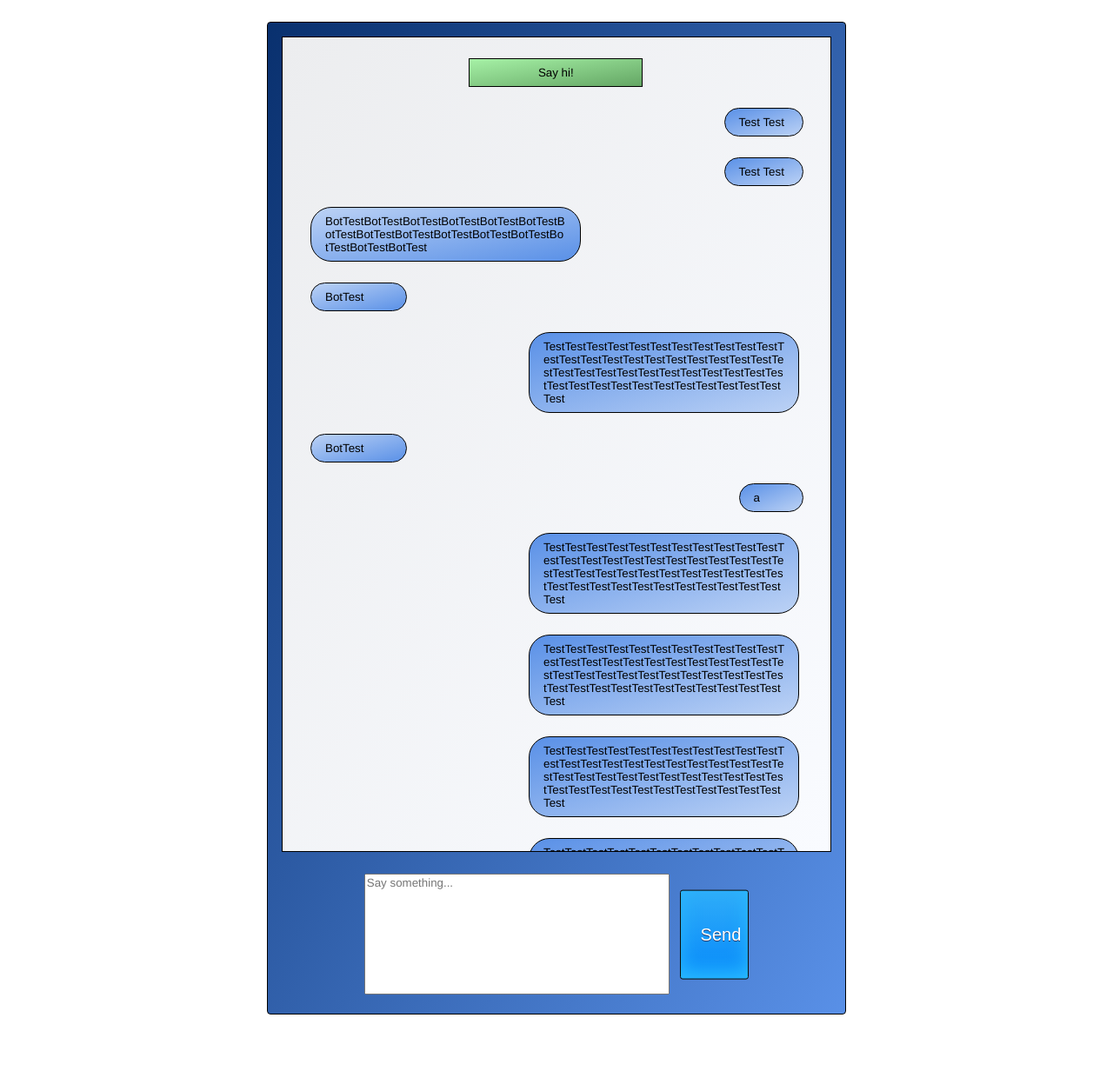
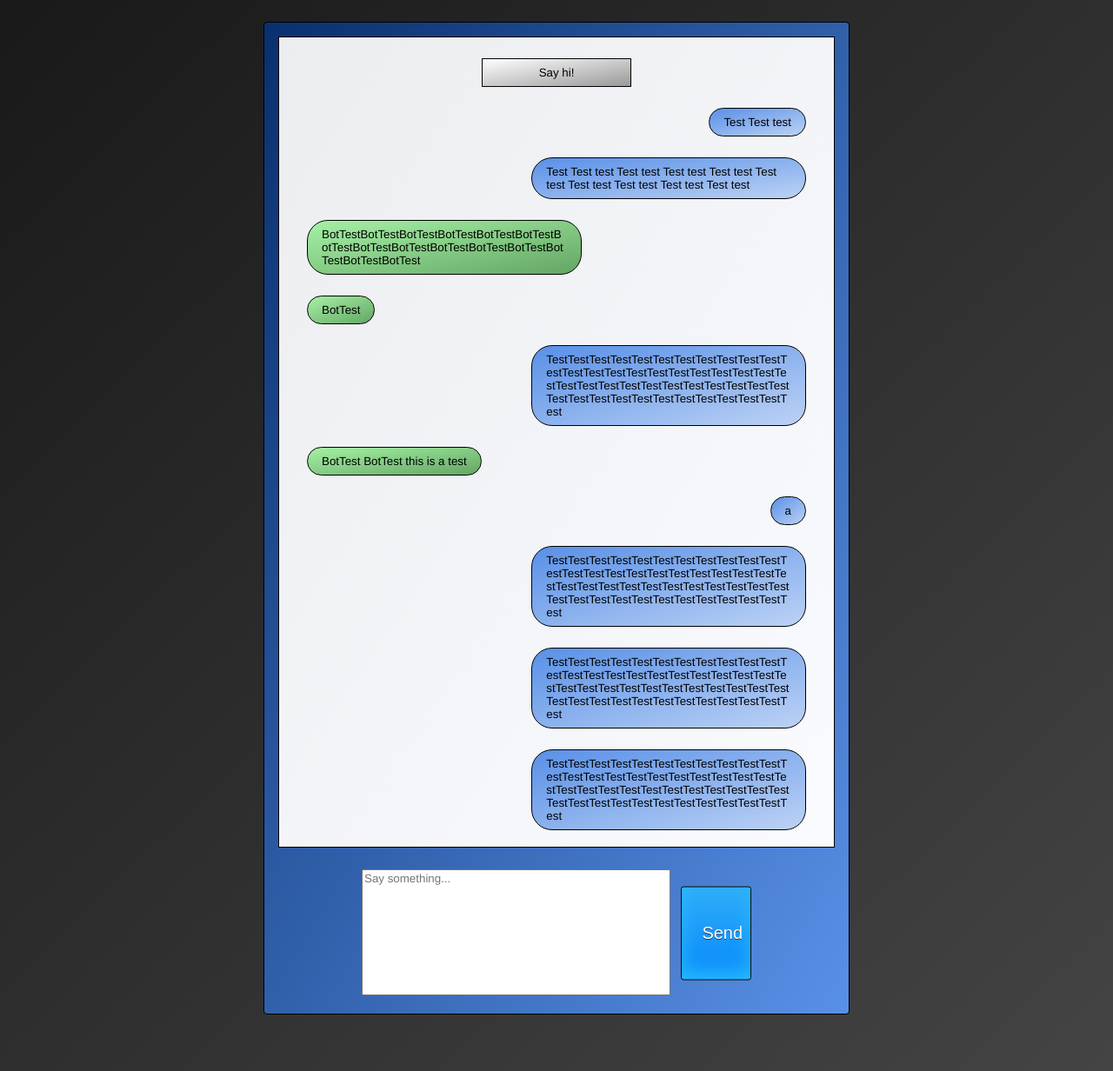
Before and after one commit to SamFinni/COSC310-Chatbot, a PHP site: page /site.html in a window 1280 px wide. Shown: the whole page at 87% size. Run offline with PHP 8.4, Linux system fonts and the light colour scheme.

Commit message:
fixed some bugs in the frontend and changed style

```diff
--- a/site.html
+++ b/site.html
@@ -6,17 +6,17 @@
 		<link rel="stylesheet" href="stylesheet.css" type="text/css">
 	</head>
 	<body>
+		<div id='container'>
 			<div id='window'>
 				<div id='convo'>
 					<div class='system'>
 						<div class='message'>Say hi!</div>
 					</div>
 				  	<div class='you'>
-			  		<div class='message'>Test Test</div>
+				  		<div class='message'>Test Test test</div>
 				  	</div>
 				  	<div class='you'>
-			  		<div class='message'>Test Test</div>
-
+				  		<div class='message'>Test Test test Test test Test test Test test Test test Test test Test test Test test Test test</div>
 				  	</div>
 				  	<div class='bot'>
 				  		<div class='message'>BotTestBotTestBotTestBotTestBotTestBotTestBotTestBotTestBotTestBotTestBotTestBotTestBotTestBotTestBotTest</div>
@@ -28,16 +28,10 @@
 				  		<div class='message'>TestTestTestTestTestTestTestTestTestTestTestTestTestTestTestTestTestTestTestTestTestTestTestTestTestTestTestTestTestTestTestTestTestTestTestTestTestTestTestTestTestTestTestTestTestTest</div>
 				  	</div>
 				  	<div class='bot'>
-			  		<div class='message'>BotTest</div>
+				  		<div class='message'>BotTest BotTest this is a test</div>
 				  	</div>
 				  	<div class='you'>
 				  		<div class='message'>a</div>
-			  	</div>
-			  	<div class='you'>
-			  		<div class='message'>TestTestTestTestTestTestTestTestTestTestTestTestTestTestTestTestTestTestTestTestTestTestTestTestTestTestTestTestTestTestTestTestTestTestTestTestTestTestTestTestTestTestTestTestTestTest</div>
-			  	</div>
-			  	<div class='you'>
-			  		<div class='message'>TestTestTestTestTestTestTestTestTestTestTestTestTestTestTestTestTestTestTestTestTestTestTestTestTestTestTestTestTestTestTestTestTestTestTestTestTestTestTestTestTestTestTestTestTestTest</div>
 				  	</div>
 				  	<div class='you'>
 				  		<div class='message'>TestTestTestTestTestTestTestTestTestTestTestTestTestTestTestTestTestTestTestTestTestTestTestTestTestTestTestTestTestTestTestTestTestTestTestTestTestTestTestTestTestTestTestTestTestTest</div>
@@ -54,5 +48,6 @@
 					<button id='send'>Send</button>
 				</div>
 			</div>
+		</div>
 	</body>
 </html>
--- a/stylesheet.css
+++ b/stylesheet.css
@@ -1,6 +1,12 @@
-body {
+#container {
+	position: absolute;
+	top: 0;
+	left: 0;
+	width: 100%;
+	height: 100%;
 	font-family: 'Helvetica', Fallback, sans-serif;
 	font-size: 10pt;
+	background-image: linear-gradient(to top left, #444444, #191919);
 }
 #window {
 	border-radius: 4px;
@@ -14,28 +20,27 @@
 }
 #convo {
 	background-image: linear-gradient(to top left, #f9fbff, #ecedef);
-	width: auto;
-	height: 76vh;
+	height: 84%;
 	border: 1px solid black;
 	padding-left: 32px;
 	padding-right: 32px;
 	overflow: auto;
 }
 .you, .bot, .system {
+	display: inline-block;
 	margin-bottom: 24px !important;
-	padding-right: 32px;
-	max-width: 50%;
+	max-width: 55%;
 	overflow-wrap: break-word;
+	clear: both;
 }
 .you {
 	float: right;
-	margin-left: 100%;
 }
 .bot {
 	float: left;
-	margin-right: 100%;
 }
 .system {
+	display: block;
 	max-width: 30%;
 	margin: 0 auto;
 	margin-top: 24px;
@@ -43,8 +48,8 @@
 }
 .message {
 	border: 1px solid black;
-	width: 98%;
 	padding: 8px 16px 8px 16px;
+	max-width: 100%;
 }
 .you .message {
 	border-radius: 24px;
@@ -52,14 +57,14 @@
 }
 .bot .message {
 	border-radius: 24px;
-	background-image: linear-gradient(to bottom right, #bcd2f5, #5990e7);
+	background-image: linear-gradient(to bottom right, #a6f1a6, #64a664);
 }
 .system .message {
-	background-image: linear-gradient(to bottom right, #a6f1a6, #64a664);
+	background-image: linear-gradient(to bottom right, #ffffff, #999999);
 }
 #input {
 	width: 70%;
-	height: 12vh;
+	height: 14%;
 	margin: 0 auto;
 	margin-top: 2vh;
 	text-align: center;
```
Lines whose indentation alone changed are shown as unchanged.
